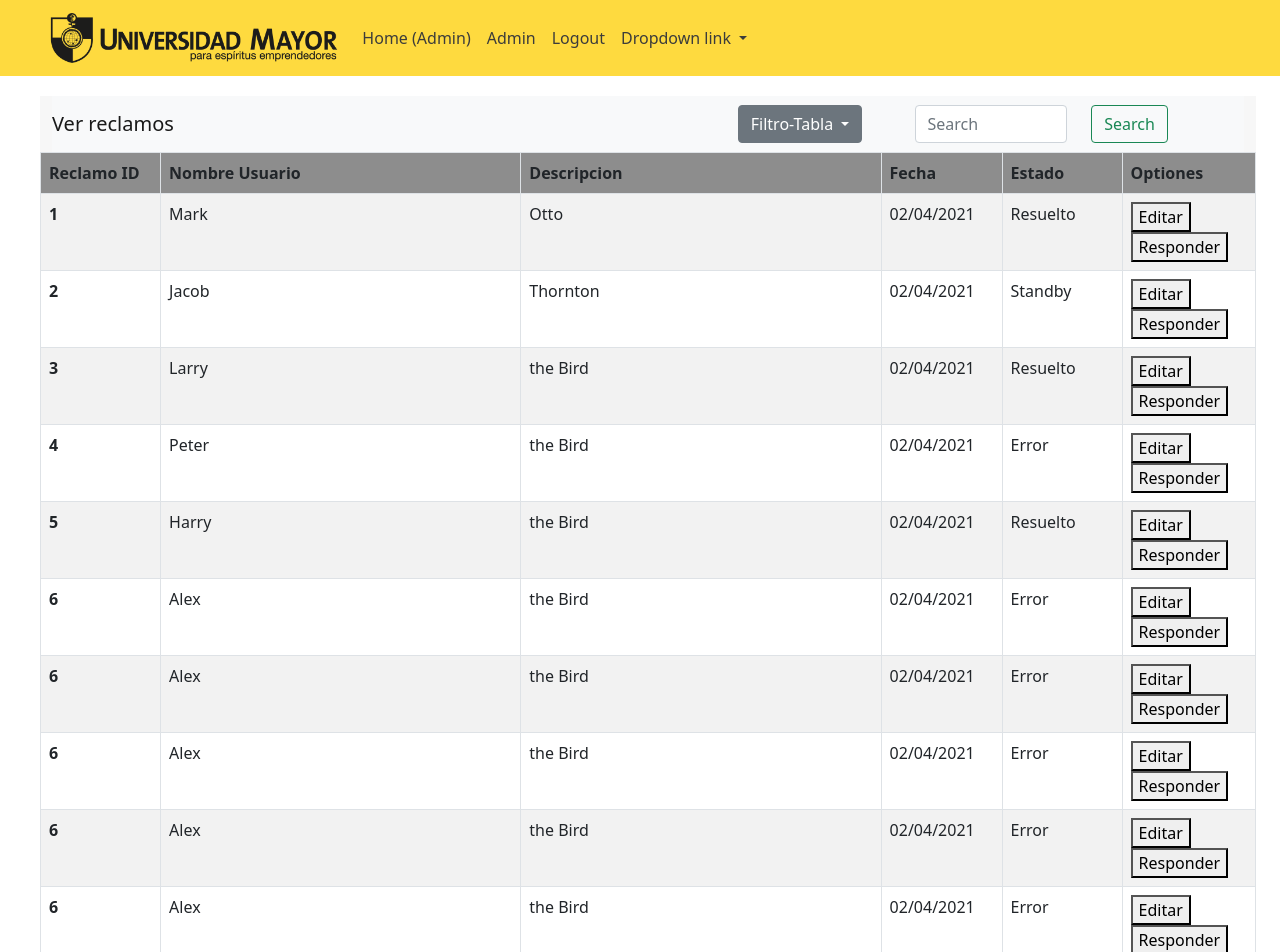
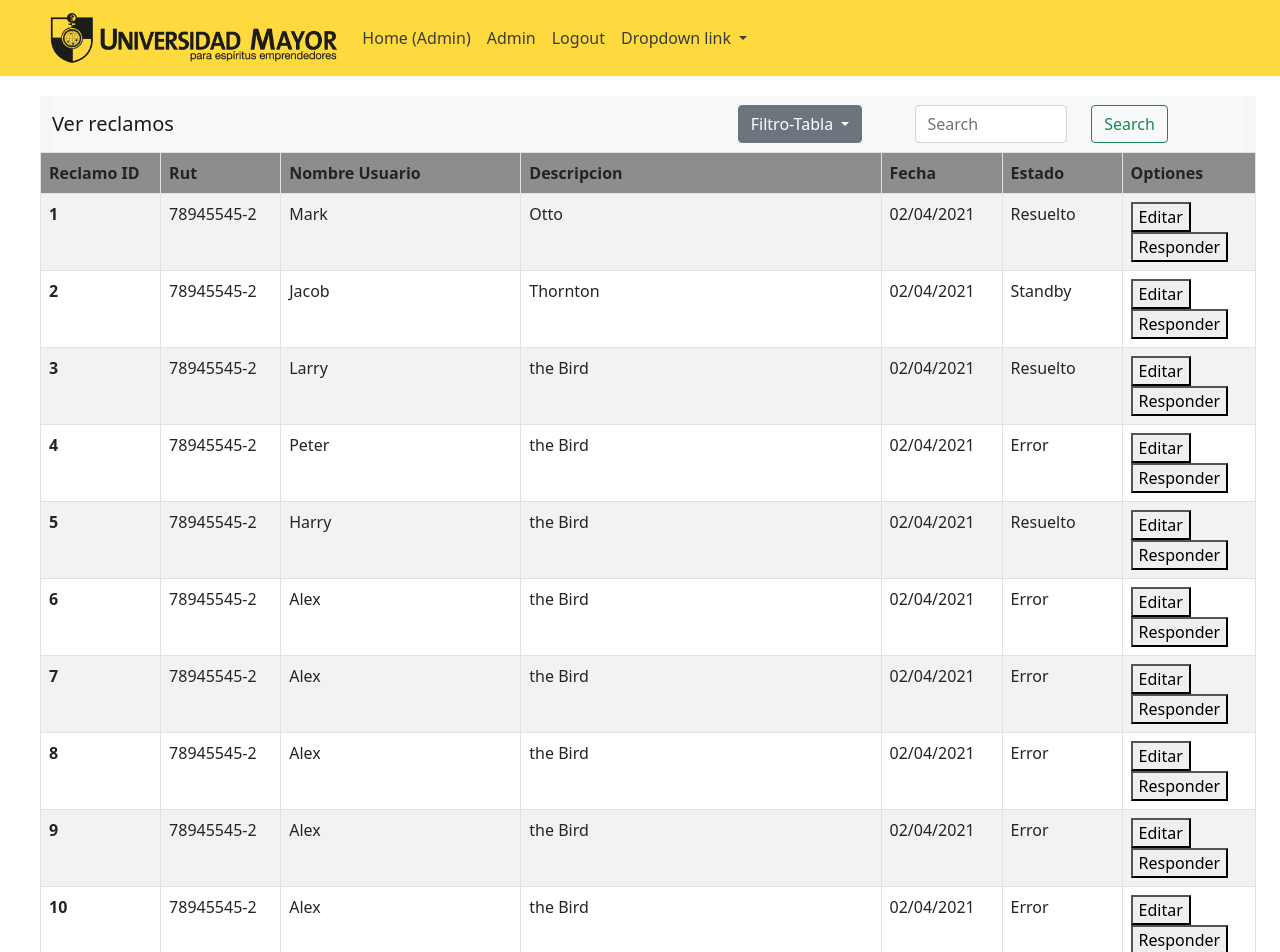
Before and after one commit to melipass/umayor-web-reclamos, an Angular app in the folder appreclamos/: page /list in a window 1280 px wide. Shown: the top 952 px of the page. Built offline with nearby package versions, Linux system fonts and the light colour scheme.

Commit message:
Mejora de View de Reportes

```diff
--- a/appreclamos/src/app/components/complain-card/complain-card.component.html
+++ b/appreclamos/src/app/components/complain-card/complain-card.component.html
@@ -1,4 +1,4 @@
-<div class="card text-white bg-warning mb-3" style="max-width: 18rem;">
+<div class="card text-white bg-warning mb-3" style="margin-left:15%; margin-right:15%;">
   <div class="card-header">Estado</div>
   <div class="card-body">
     <h5 class="card-title">Resumen de Recalmos </h5>
--- a/appreclamos/src/app/components/table-searchbar/table-searchbar.component.html
+++ b/appreclamos/src/app/components/table-searchbar/table-searchbar.component.html
@@ -8,9 +8,10 @@
             Filtro-Tabla
           </button>
           <ul class="dropdown-menu" aria-labelledby="dropdownMenuButton1">
-            <li><a class="dropdown-item" href="#">Id-Recalmo</a></li>
-            <li><a class="dropdown-item" href="#">Estado</a></li>
-            <li><a class="dropdown-item" href="#">Fecha</a></li>
+            <li><a class="dropdown-item">Id-Recalmo</a></li>
+            <li><a class="dropdown-item">Rut</a></li>
+            <li><a class="dropdown-item">Estado</a></li>
+            <li><a class="dropdown-item">Fecha</a></li>
           </ul>
         </div>
       </div>
--- a/appreclamos/src/app/components/table/table.component.html
+++ b/appreclamos/src/app/components/table/table.component.html
@@ -5,7 +5,8 @@
     <thead class="thead-dark">
       <tr>
         <th class= "col-lg-1" scope="col-lg-1">Reclamo ID</th>
-        <th class ="col-lg-3" scope="col-lg-3">Nombre Usuario</th>
+        <th class= "col-lg-1" scope="col-lg-1">Rut</th>
+        <th class ="col-lg-2" scope="col-lg-3">Nombre Usuario</th>
         <th class ="col-lg-3" scope="col-lg-3">Descripcion</th>
         <th class ="col-lg-1" scope="col-lg-3">Fecha</th>
         <th class ="col-lg-1" scope="col-lg-1">Estado</th>
@@ -16,6 +17,7 @@
     <tbody>
       <tr>
         <th scope="row">1</th>
+        <td>78945545-2</td>
         <td>Mark</td>
         <td>Otto</td>
         <td>02/04/2021</td>
@@ -32,6 +34,7 @@
 
       <tr>
         <th scope="row">2</th>
+        <td>78945545-2</td>
         <td>Jacob</td>
         <td>Thornton</td>
         <td>02/04/2021</td>
@@ -47,6 +50,7 @@
       </tr>
       <tr>
         <th scope="row">3</th>
+        <td>78945545-2</td>
         <td>Larry</td>
         <td>the Bird</td>
         <td>02/04/2021</td>
@@ -62,6 +66,7 @@
       </tr>
       <tr>
         <th scope="row">4</th>
+        <td>78945545-2</td>
         <td>Peter</td>
         <td>the Bird</td>
         <td>02/04/2021</td>
@@ -77,6 +82,7 @@
       </tr>
       <tr>
         <th scope="row">5</th>
+        <td>78945545-2</td>
         <td>Harry</td>
         <td>the Bird</td>
         <td>02/04/2021</td>
@@ -93,6 +99,7 @@
 
       <tr>
         <th scope="row">6</th>
+        <td>78945545-2</td>
         <td>Alex</td>
         <td>the Bird</td>
         <td>02/04/2021</td>
@@ -108,7 +115,8 @@
       </tr>
 
       <tr>
-        <th scope="row">6</th>
+        <th scope="row">7</th>
+        <td>78945545-2</td>
         <td>Alex</td>
         <td>the Bird</td>
         <td>02/04/2021</td>
@@ -124,7 +132,8 @@
       </tr>
 
       <tr>
-        <th scope="row">6</th>
+        <th scope="row">8</th>
+        <td>78945545-2</td>
         <td>Alex</td>
         <td>the Bird</td>
         <td>02/04/2021</td>
@@ -140,7 +149,8 @@
       </tr>
 
       <tr>
-        <th scope="row">6</th>
+        <th scope="row">9</th>
+        <td>78945545-2</td>
         <td>Alex</td>
         <td>the Bird</td>
         <td>02/04/2021</td>
@@ -156,7 +166,8 @@
       </tr>
 
       <tr>
-        <th scope="row">6</th>
+        <th scope="row">10</th>
+        <td>78945545-2</td>
         <td>Alex</td>
         <td>the Bird</td>
         <td>02/04/2021</td>
--- a/appreclamos/src/app/views/complainreport-admin/complainreport-admin.component.css
+++ b/appreclamos/src/app/views/complainreport-admin/complainreport-admin.component.css
@@ -0,0 +1,28 @@
+#reportcards{
+  margin-top: 40px;
+}
+
+#ejPDF img{
+  border-color: rgb(0, 0, 0);
+  border-width: 2px;
+  border-style: solid;
+  margin-right: 51px;
+  margin-top: 20px;
+  height: 96%;
+}
+
+#graph1{
+  width:80%
+}
+#graph2{
+  width:80%;
+  margin-top:130px;
+  margin-left: 50px;
+}
+
+h2{
+  text-align: center;
+}
+ #title{
+   margin-top: 30px;
+ }
--- a/appreclamos/src/app/views/complainreport-admin/complainreport-admin.component.html
+++ b/appreclamos/src/app/views/complainreport-admin/complainreport-admin.component.html
@@ -1,6 +1,8 @@
 <app-navbar-admin></app-navbar-admin>
-<p>complainreport-admin works!</p>
-<div class="row">
+
+<h2 id="title">Estados de Reclamos</h2>
+<hr>
+<div class="row" id= "reportcards">
   <div class="col-lg-3">
     <app-complain-card></app-complain-card>
   </div>
@@ -15,7 +17,27 @@
   </div>
 </div>
 
+<div class="row">
+  <hr>
+<h2>Resumen de Reclamos</h2>
 
+  <div class="col-lg-6">
+    <img id="graph1"src="https://i.pinimg.com/originals/b1/4b/3b/b14b3bd5bccf59b2e09f0b6196c6242d.png" alt="">
+  </div>
+
+  <div class="col-lg-6">
+    <img id="graph2" src="https://www.clips.edu.au/wp-content/uploads/graph_anatomy.png" alt="">
+  </div>
+
+</div>
+<hr>
+<h2>Tabla de reclamos</h2>
 <div class="row">
-  <app-table></app-table>
+  <div class="col-lg-7">
+    <app-table></app-table>
+  </div>
+  <div class="col-lg-4" id="ejPDF">
+    <img src="https://image.slidesharecdn.com/ejemplodeproyti-140422162423-phpapp01/95/ejemplo-de-proy-tipdf-1-638.jpg?cb=1398183887" alt="">
+  </div>
+
 </div>
```
